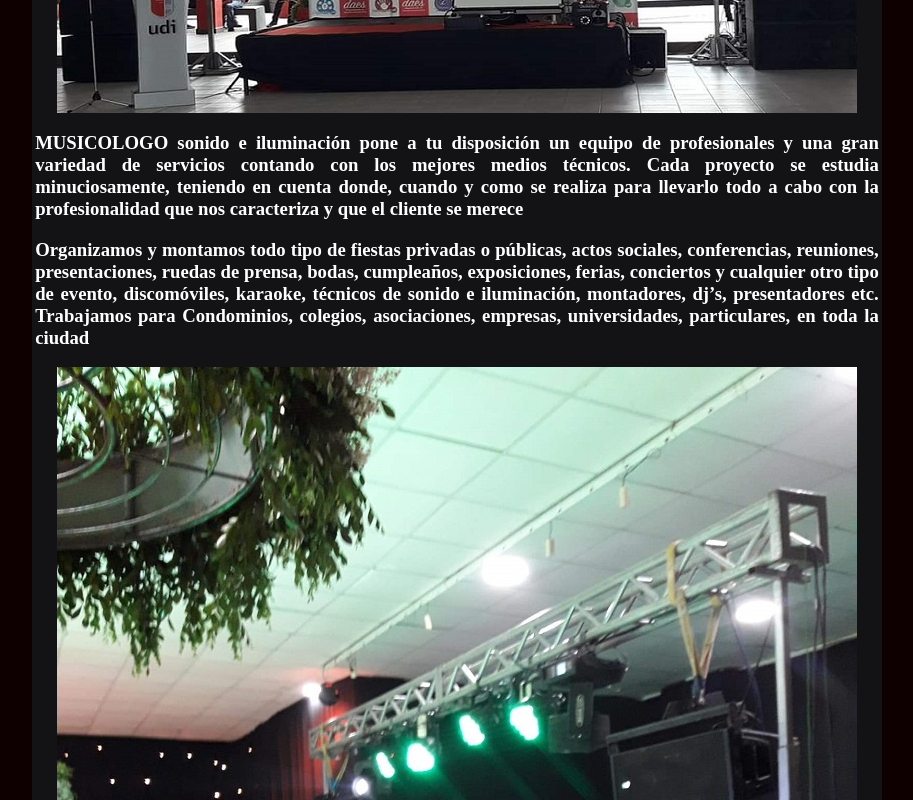
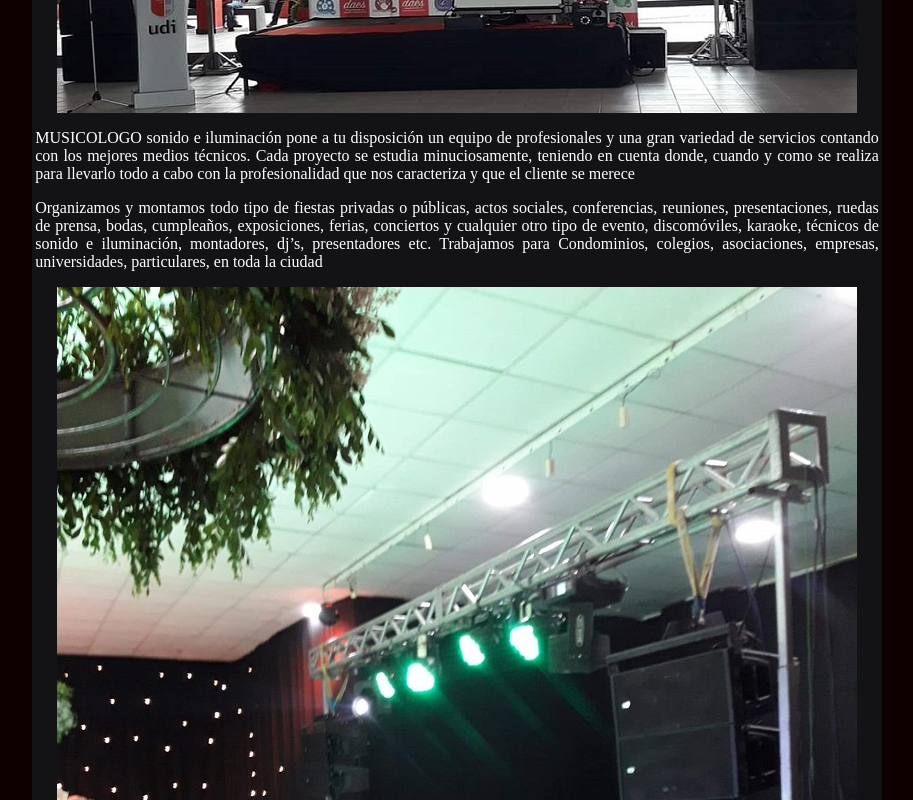
Before and after one commit to julbermichel/musicologosc, a plain HTML site: page nosotros.html in a window 1280 px wide. Shown: the part 1160-1960 px from the top of the page, without its empty margins (183-1096 px from the left). Drawn offline with Linux system fonts and the light colour scheme.

Commit message:
Update nosotros.html

```diff
--- a/nosotros.html
+++ b/nosotros.html
@@ -29,7 +29,7 @@
 </font></center>
 </td>
 </tr>
-<td><P><center><h3><FONT COLOR="white"><p><P ALIGN=justify>MUSICOLOGO, es una empresa especializada en Sonido e Iluminación Profesional, audiovisuales y efectos especiales, alquiler de todo tipo de material para eventos, personal técnico y de montaje, sonorizaciones y montaje de todo tipo de shows, así como en la producción de todo tipo de espectáculos, festivales, discomóviles, unidad móvil.</p>
+<td><P><center><h3><FONT COLOR="white"><p><P ALIGN=justify>MUSICOLOGO, es una empresa especializada en Sonido e Iluminación Profesional, audiovisuales y efectos especiales, alquiler de todo tipo de material para eventos, personal técnico y de montaje, sonorizaciones y montaje de todo tipo de shows, así como en la producción de todo tipo de espectáculos, festivales, discomóviles, unidad móvil.</p></H3>
 <img src="musico2.jpg">
 <P ALIGN=justify>MUSICOLOGO sonido e iluminación pone a tu disposición un equipo de profesionales y una gran variedad de servicios contando con los mejores medios técnicos. Cada proyecto se estudia minuciosamente, teniendo en cuenta donde, cuando y como se realiza para llevarlo todo a cabo con la profesionalidad que nos caracteriza y que el cliente se merece</p>
 <P ALIGN=justify>Organizamos y montamos todo tipo de fiestas privadas o públicas, actos sociales, conferencias, reuniones, presentaciones, ruedas de prensa, bodas, cumpleaños, exposiciones, ferias, conciertos y cualquier otro tipo de evento, discomóviles, karaoke, técnicos de sonido e iluminación, montadores, dj’s, presentadores etc. Trabajamos para Condominios, colegios, asociaciones, empresas, universidades, particulares,  en toda la ciudad</p>
@@ -39,7 +39,7 @@
 <P ALIGN=justify>Tenemos los precios más competitivos del mercado, nos ajustamos siempre al presupuesto del cliente. Trabajamos con primeras marcas. Descuentos y ofertas en todos nuestros servicios para nuestros mejores clientes. Nuestros precios sin competencia en alquiler de sonido y luces y la calidad y profesionalidad que ofrecemos, hacen que MUSICOLOOGO  siga creciendo año tras año, gracias a la confianza ofrecida por nuestros clientes.</p>
 
  <P ALIGN=justify>Si precisan de nuestros servicios, presupuesto o información ampliada, no duden en ponerse en contacto con nosotros sin compromiso, estaremos encantados de atenderles y les aseguramos el mejor precio del mercado.</H3></p></FONT></center>
-
+ <img src="musico6.jpg">
 </td>
 </tr>
 </table></center>
@@ -50,6 +50,6 @@
 <a href="contacto.html">contacto</a><br>copyright 2020 mandanos un mensaje via email a<a href="mailto: julber_michel8@hotmail.com"> julber_michel8@hotmail.com</a></center>
 
 </td></tr></table></center>
- <img src="musico5.jpg">
+
 </boby>
 </html>
```
